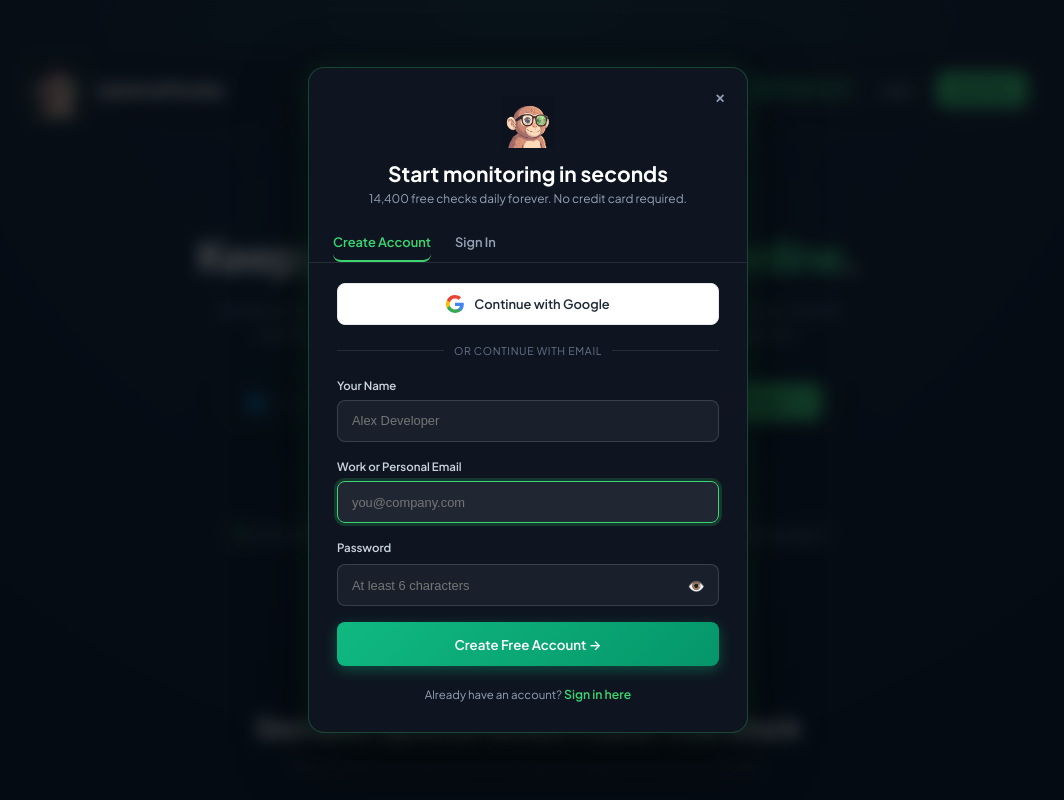
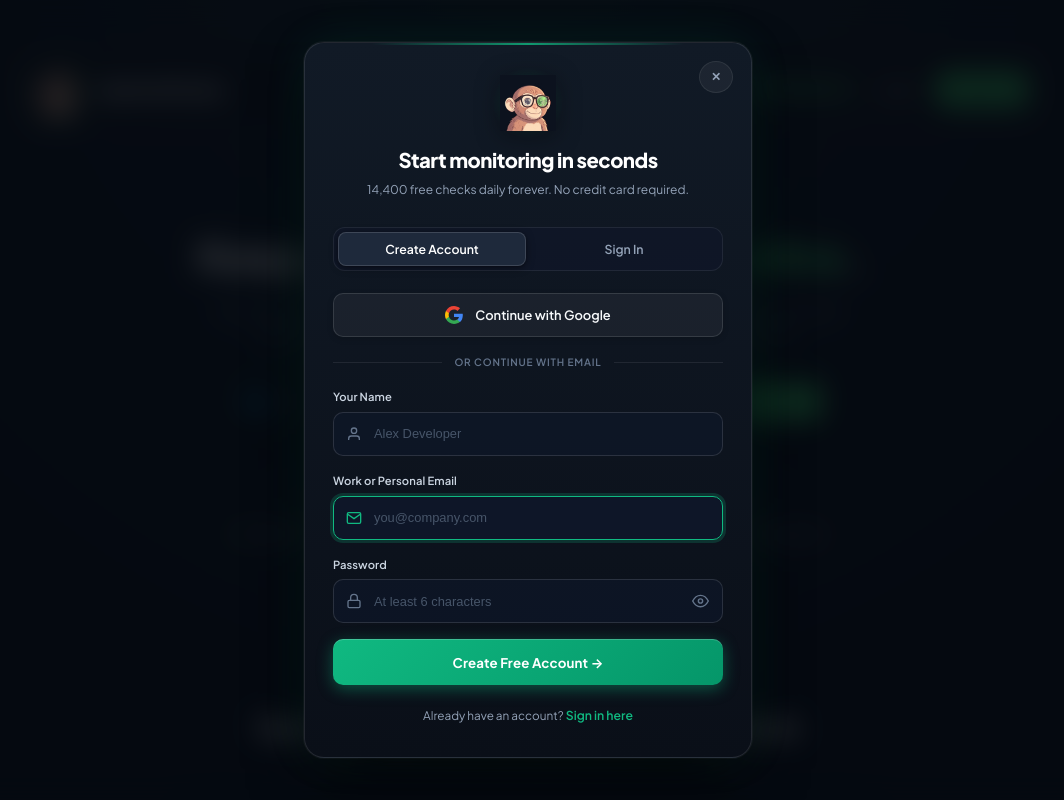
Before and after one commit to netfirms/uptimemonk, a Next.js app in the folder web/: page /dashboard in a window 1280 px wide. Both pictures are taken after a click on the button "Start Free". Shown: the top 800 px of the page, without its empty margins (112-1176 px from the left). Built offline with nearby package versions, Linux system fonts and the light colour scheme; no server answers.

Commit message:
style(auth): enhance signup and signin dialog css with glassmorphism and segmented controls

```diff
--- a/web/src/app/globals.css
+++ b/web/src/app/globals.css
@@ -3432,147 +3432,212 @@ button.workspace-pill:hover {
 .auth-modal-backdrop {
   position: fixed;
   inset: 0;
-  background: rgba(5, 10, 16, 0.75);
-  backdrop-filter: blur(8px);
+  background: rgba(4, 8, 14, 0.82);
+  backdrop-filter: blur(14px);
+  -webkit-backdrop-filter: blur(14px);
   display: flex;
   align-items: center;
   justify-content: center;
   z-index: 9999;
-  padding: 16px;
-  animation: fadeIn 0.2s ease-out;
+  padding: 20px;
+  animation: authBackdropFadeIn 0.22s ease-out;
+}
+
+@keyframes authBackdropFadeIn {
+  from { opacity: 0; }
+  to { opacity: 1; }
 }
 
 .auth-modal-dialog {
-  background: #0e1520;
-  border: 1px solid rgba(59, 214, 113, 0.25);
-  border-radius: 16px;
+  background: linear-gradient(180deg, #111a26 0%, #0a0f18 100%);
+  border: 1px solid rgba(255, 255, 255, 0.1);
+  border-radius: 20px;
   width: 100%;
-  max-width: 440px;
-  box-shadow: 0 24px 64px rgba(0, 0, 0, 0.65), 0 0 30px rgba(59, 214, 113, 0.12);
+  max-width: 448px;
+  box-shadow:
+    0 24px 64px -12px rgba(0, 0, 0, 0.8),
+    0 0 0 1px rgba(255, 255, 255, 0.05),
+    0 0 48px -8px rgba(16, 185, 129, 0.15);
   overflow: hidden;
   position: relative;
-  animation: slideUp 0.25s cubic-bezier(0.16, 1, 0.3, 1);
+  animation: authDialogSlideUp 0.28s cubic-bezier(0.16, 1, 0.3, 1);
+}
+
+@keyframes authDialogSlideUp {
+  from {
+    opacity: 0;
+    transform: scale(0.96) translateY(14px);
+  }
+  to {
+    opacity: 1;
+    transform: scale(1) translateY(0);
+  }
+}
+
+/* Glowing top accent gradient line */
+.auth-modal-dialog::before {
+  content: "";
+  position: absolute;
+  top: 0;
+  left: 15%;
+  right: 15%;
+  height: 2px;
+  background: linear-gradient(90deg, transparent 0%, #10b981 50%, transparent 100%);
+  opacity: 0.8;
+  pointer-events: none;
 }
 
 .auth-modal-close {
   position: absolute;
-  top: 16px;
-  right: 16px;
-  background: transparent;
-  border: none;
+  top: 18px;
+  right: 18px;
+  background: rgba(255, 255, 255, 0.05);
+  border: 1px solid rgba(255, 255, 255, 0.08);
   color: #94a3b8;
   cursor: pointer;
-  padding: 6px;
-  border-radius: 6px;
+  width: 32px;
+  height: 32px;
+  border-radius: 50%;
   display: flex;
   align-items: center;
   justify-content: center;
-  transition: all 0.15s ease;
+  font-size: 0.85rem;
+  transition: all 0.18s ease;
+  z-index: 10;
 }
 
 .auth-modal-close:hover {
   color: #ffffff;
-  background: rgba(255, 255, 255, 0.08);
+  background: rgba(255, 255, 255, 0.12);
+  border-color: rgba(255, 255, 255, 0.2);
+  transform: rotate(90deg);
 }
 
 .auth-modal-header {
-  padding: 28px 24px 16px;
+  padding: 32px 28px 16px;
   text-align: center;
 }
 
-.auth-modal-logo {
+.auth-modal-logo-wrap {
+  position: relative;
   display: inline-flex;
   align-items: center;
   justify-content: center;
-  margin-bottom: 10px;
-}
-
-.auth-modal-header h3 {
-  font-size: 1.35rem;
-  font-weight: 700;
+  margin-bottom: 14px;
+}
+
+.auth-modal-logo-halo {
+  position: absolute;
+  inset: -8px;
+  background: radial-gradient(circle, rgba(16, 185, 129, 0.25) 0%, transparent 70%);
+  border-radius: 50%;
+  animation: pulseGlow 4s infinite ease-in-out;
+}
+
+.auth-modal-mascot-img {
+  position: relative;
+  filter: drop-shadow(0 4px 12px rgba(0, 0, 0, 0.4));
+}
+
+.auth-modal-title {
+  font-size: 1.45rem;
+  font-weight: 800;
+  letter-spacing: -0.025em;
   color: #ffffff;
   margin: 0 0 6px;
 }
 
-.auth-modal-header p {
-  font-size: 0.85rem;
+.auth-modal-subtitle {
+  font-size: 0.86rem;
   color: #94a3b8;
-  margin: 0;
-}
-
-.auth-target-preview {
-  display: inline-flex;
-  align-items: center;
-  gap: 6px;
-  margin-top: 10px;
-  background: rgba(59, 214, 113, 0.1);
-  border: 1px solid rgba(59, 214, 113, 0.3);
-  border-radius: 6px;
-  padding: 4px 10px;
-  font-size: 0.8rem;
-  color: #3BD671;
-  font-family: "JetBrains Mono", monospace;
-  word-break: break-all;
-}
-
+  margin: 0 auto;
+  max-width: 340px;
+  line-height: 1.45;
+}
+
+.auth-modal-body {
+  padding: 12px 28px 32px;
+}
+
+/* Modern Segmented Control Switcher */
 .auth-modal-tabs {
-  display: flex;
-  border-bottom: 1px solid rgba(255, 255, 255, 0.1);
-  padding: 0 24px;
-  gap: 24px;
-  margin-bottom: 20px;
+  display: grid;
+  grid-template-columns: 1fr 1fr;
+  background: rgba(15, 23, 42, 0.6);
+  border: 1px solid rgba(255, 255, 255, 0.08);
+  border-radius: 12px;
+  padding: 4px;
+  gap: 4px;
+  margin-bottom: 22px;
 }
 
 .auth-modal-tab {
-  background: none;
-  border: none;
-  border-bottom: 2px solid transparent;
+  background: transparent;
+  border: 1px solid transparent;
+  border-radius: 8px;
   color: #94a3b8;
-  font-size: 0.92rem;
+  font-size: 0.88rem;
   font-weight: 600;
-  padding: 10px 0;
+  padding: 8px 14px;
   cursor: pointer;
-  transition: all 0.15s ease;
-}
-
-.auth-modal-tab:hover {
-  color: #e2e8f0;
+  transition: all 0.2s cubic-bezier(0.16, 1, 0.3, 1);
+  display: flex;
+  align-items: center;
+  justify-content: center;
+  outline: none;
+}
+
+.auth-modal-tab:hover:not(.active) {
+  color: #f1f5f9;
+  background: rgba(255, 255, 255, 0.05);
 }
 
 .auth-modal-tab.active {
-  color: #3BD671;
-  border-bottom-color: #3BD671;
-}
-
-.auth-modal-body {
-  padding: 0 28px 28px;
-}
-
+  background: #1e293b;
+  color: #ffffff;
+  border-color: rgba(255, 255, 255, 0.14);
+  box-shadow: 0 2px 8px rgba(0, 0, 0, 0.4), 0 1px 2px rgba(0, 0, 0, 0.2);
+}
+
+/* Social Google Button */
 .btn-google-social {
   width: 100%;
+  height: 44px;
   display: flex;
   align-items: center;
   justify-content: center;
-  gap: 10px;
-  padding: 11px 16px;
-  background: #ffffff;
-  color: #1f2937;
-  border: 1px solid #e5e7eb;
-  border-radius: 8px;
+  gap: 12px;
+  padding: 0 16px;
+  background: rgba(255, 255, 255, 0.05);
+  color: #f8fafc;
+  border: 1px solid rgba(255, 255, 255, 0.12);
+  border-radius: 10px;
   font-weight: 600;
   font-size: 0.92rem;
   cursor: pointer;
-  transition: all 0.15s ease;
+  transition: all 0.2s ease;
+  box-shadow: 0 2px 6px rgba(0, 0, 0, 0.15);
+  outline: none;
 }
 
 .btn-google-social:hover {
-  background: #f8fafc;
-  box-shadow: 0 3px 10px rgba(0, 0, 0, 0.15);
+  background: rgba(255, 255, 255, 0.09);
+  border-color: rgba(255, 255, 255, 0.22);
+  transform: translateY(-1px);
+  box-shadow: 0 4px 14px rgba(0, 0, 0, 0.3);
+}
+
+.btn-google-social:focus-visible,
+.auth-modal-tab:focus-visible,
+.btn-auth-submit:focus-visible {
+  outline: 2px solid #10b981;
+  outline-offset: 2px;
 }
 
 .btn-google-social:disabled {
-  opacity: 0.7;
+  opacity: 0.6;
   cursor: not-allowed;
+  transform: none;
 }
 
 .auth-divider {
@@ -3581,41 +3646,43 @@ button.workspace-pill:hover {
   text-align: center;
   margin: 18px 0;
   color: #64748b;
-  font-size: 0.76rem;
+  font-size: 0.72rem;
+  font-weight: 600;
   text-transform: uppercase;
-  letter-spacing: 0.06em;
+  letter-spacing: 0.08em;
 }
 
 .auth-divider::before,
 .auth-divider::after {
   content: "";
   flex: 1;
-  border-bottom: 1px solid rgba(255, 255, 255, 0.1);
+  border-bottom: 1px solid rgba(255, 255, 255, 0.08);
 }
 
 .auth-divider span {
-  padding: 0 10px;
-}
-
+  padding: 0 12px;
+}
+
+/* Form Fields */
 .auth-field {
   display: flex;
   flex-direction: column;
-  gap: 6px;
+  gap: 7px;
   margin-bottom: 16px;
   text-align: left;
 }
 
 .auth-field label {
-  font-size: 0.82rem;
+  font-size: 0.8rem;
   font-weight: 600;
   color: #cbd5e1;
+  letter-spacing: 0.01em;
 }
 
 .auth-label-row {
   display: flex;
   justify-content: space-between;
   align-items: center;
-  margin-bottom: 2px;
 }
 
 .auth-link-subtle {
@@ -3640,28 +3707,54 @@ button.workspace-pill:hover {
   width: 100%;
 }
 
+.auth-input-icon {
+  position: absolute;
+  left: 13px;
+  top: 50%;
+  transform: translateY(-50%);
+  display: flex;
+  align-items: center;
+  justify-content: center;
+  color: #64748b;
+  pointer-events: none;
+  transition: color 0.2s ease;
+  z-index: 2;
+}
+
+.auth-input-wrap:focus-within .auth-input-icon {
+  color: #10b981;
+}
+
 .auth-input-wrap input {
   width: 100%;
-  height: 42px;
-  padding: 10px 14px;
-  background: rgba(255, 255, 255, 0.05);
-  border: 1px solid rgba(255, 255, 255, 0.14);
-  border-radius: 8px;
+  height: 44px;
+  padding: 0 14px;
+  background: rgba(15, 23, 42, 0.65);
+  border: 1px solid rgba(255, 255, 255, 0.12);
+  border-radius: 10px;
   color: #ffffff;
   font-size: 0.92rem;
-  transition: all 0.15s ease;
+  transition: all 0.2s ease;
   box-sizing: border-box;
+}
+
+.auth-input-wrap input.has-icon {
+  padding-left: 40px;
+}
+
+.auth-input-wrap input.has-toggle {
+  padding-right: 44px;
 }
 
 .auth-input-wrap input:focus {
   outline: none;
-  border-color: #3BD671;
-  background: rgba(255, 255, 255, 0.08);
-  box-shadow: 0 0 0 3px rgba(59, 214, 113, 0.18);
-}
-
-.auth-input-wrap input.has-toggle {
-  padding-right: 44px;
+  border-color: #10b981;
+  background: rgba(15, 23, 42, 0.9);
+  box-shadow: 0 0 0 3px rgba(16, 185, 129, 0.2);
+}
+
+.auth-input-wrap input::placeholder {
+  color: #475569;
 }
 
 .auth-pwd-toggle {
@@ -3669,14 +3762,12 @@ button.workspace-pill:hover {
   right: 8px;
   top: 50%;
   transform: translateY(-50%);
-  background: none !important;
+  background: transparent !important;
   border: none !important;
-  color: #94a3b8;
+  color: #64748b;
   cursor: pointer;
   padding: 6px;
-  border-radius: 4px;
-  font-size: 1rem;
-  line-height: 1;
+  border-radius: 6px;
   display: flex;
   align-items: center;
   justify-content: center;
@@ -3684,65 +3775,90 @@ button.workspace-pill:hover {
 }
 
 .auth-pwd-toggle:hover {
-  color: #ffffff;
+  color: #e2e8f0;
   background: rgba(255, 255, 255, 0.08) !important;
 }
 
+/* Password Strength Segmented Meter */
 .auth-pwd-strength {
   display: flex;
-  align-items: center;
-  gap: 8px;
+  flex-direction: column;
+  gap: 5px;
   margin-top: 6px;
 }
 
-.auth-strength-bar {
+.strength-bars {
+  display: grid;
+  grid-template-columns: repeat(4, 1fr);
+  gap: 5px;
+}
+
+.strength-segment {
   height: 4px;
-  flex: 1;
   border-radius: 2px;
-  background: rgba(255, 255, 255, 0.1);
-  transition: background 0.2s ease;
-}
-
-.auth-strength-bar.weak {
+  background: rgba(255, 255, 255, 0.08);
+  transition: all 0.25s ease;
+}
+
+.strength-segment.weak {
   background: #ef4444;
 }
 
-.auth-strength-bar.medium {
+.strength-segment.medium {
   background: #f59e0b;
 }
 
-.auth-strength-bar.strong {
+.strength-segment.strong {
   background: #10b981;
 }
 
 .strength-text {
   font-size: 0.74rem;
-  color: #94a3b8;
-}
-
+  font-weight: 500;
+}
+
+.strength-text.weak {
+  color: #ef4444;
+}
+
+.strength-text.medium {
+  color: #f59e0b;
+}
+
+.strength-text.strong {
+  color: #10b981;
+}
+
+/* Primary Action CTA Button */
 .btn-auth-submit {
   width: 100%;
-  height: 44px;
-  margin-top: 10px;
+  height: 46px;
+  margin-top: 14px;
   background: linear-gradient(135deg, #10b981 0%, #059669 100%);
   color: #ffffff;
   border: none;
-  border-radius: 8px;
-  font-weight: 600;
+  border-radius: 10px;
+  font-weight: 700;
   font-size: 0.95rem;
+  letter-spacing: 0.01em;
   cursor: pointer;
-  transition: all 0.2s ease;
+  transition: all 0.2s cubic-bezier(0.16, 1, 0.3, 1);
   display: flex;
   align-items: center;
   justify-content: center;
   gap: 8px;
-  box-shadow: 0 4px 14px rgba(16, 185, 129, 0.35);
+  box-shadow: 0 4px 16px rgba(16, 185, 129, 0.4), inset 0 1px 0 rgba(255, 255, 255, 0.2);
 }
 
 .btn-auth-submit:hover:not(:disabled) {
   background: linear-gradient(135deg, #059669 0%, #047857 100%);
-  transform: translateY(-1px);
-  box-shadow: 0 6px 18px rgba(16, 185, 129, 0.45);
+  transform: translateY(-1.5px);
+  box-shadow: 0 8px 24px rgba(16, 185, 129, 0.5), inset 0 1px 0 rgba(255, 255, 255, 0.25);
+}
+
+.btn-auth-submit:active:not(:disabled) {
+  transform: translateY(0.5px);
+  box-shadow: 0 2px 8px rgba(16, 185, 129, 0.35);
 }
 
 .btn-auth-submit:disabled {
@@ -3751,34 +3867,42 @@ button.workspace-pill:hover {
   transform: none;
 }
 
+/* Alert Notification Banners */
 .auth-alert {
-  padding: 10px 14px;
-  border-radius: 8px;
+  padding: 11px 14px;
+  border-radius: 10px;
   font-size: 0.84rem;
   line-height: 1.4;
   margin-bottom: 16px;
   display: flex;
-  align-items: center;
-  gap: 8px;
+  align-items: flex-start;
+  gap: 10px;
   text-align: left;
+  animation: authAlertSlide 0.2s ease-out;
+}
+
+@keyframes authAlertSlide {
+  from { opacity: 0; transform: translateY(-4px); }
+  to { opacity: 1; transform: translateY(0); }
 }
 
 .auth-alert.ok {
-  background: rgba(59, 214, 113, 0.12);
-  border: 1px solid rgba(59, 214, 113, 0.3);
-  color: #3BD671;
+  background: rgba(16, 185, 129, 0.12);
+  border: 1px solid rgba(16, 185, 129, 0.3);
+  color: #34d399;
 }
 
 .auth-alert.err {
   background: rgba(239, 68, 68, 0.12);
   border: 1px solid rgba(239, 68, 68, 0.3);
-  color: #f87171;
-}
-
+  color: #fca5a5;
+}
+
+/* Modal Footer */
 .auth-modal-footer {
-  margin-top: 20px;
+  margin-top: 22px;
   text-align: center;
-  font-size: 0.82rem;
+  font-size: 0.84rem;
   color: #94a3b8;
 }
 
@@ -3790,7 +3914,7 @@ button.workspace-pill:hover {
   background: none !important;
   border: none !important;
   padding: 0 !important;
-  color: #3BD671 !important;
+  color: #10b981 !important;
   font-weight: 600;
   cursor: pointer;
   transition: color 0.15s ease;
@@ -3798,7 +3922,7 @@ button.workspace-pill:hover {
 
 .auth-link-highlight:hover {
   text-decoration: underline;
-  color: #4ade80 !important;
+  color: #34d399 !important;
 }
 
 /* ==========================================================================
--- a/web/src/components/AuthModal.tsx
+++ b/web/src/components/AuthModal.tsx
@@ -218,8 +218,9 @@ export default function AuthModal({
 
         {/* Brand Mascot & Heading */}
         <div className="auth-modal-header">
-          <div className="auth-modal-logo">
-            <img src="/mascot-128.png" alt="UptimeMonke Mascot" width={52} height={52} />
+          <div className="auth-modal-logo-wrap">
+            <div className="auth-modal-logo-halo" />
+            <img src="/mascot-128.png" alt="UptimeMonke Mascot" width={56} height={56} className="auth-modal-mascot-img" />
           </div>
           <h2 id="auth-modal-title" className="auth-modal-title">
             {mode === "signup"
@@ -239,11 +240,14 @@ export default function AuthModal({
           </p>
         </div>
 
-        {/* Tab Switcher (Sign Up vs Sign In) */}
+        <div className="auth-modal-body">
+          {/* Segmented Control Tabs (Sign Up vs Sign In) */}
           {mode !== "reset" && (
-          <div className="auth-modal-tabs">
+            <div className="auth-modal-tabs" role="tablist">
               <button
                 type="button"
+                role="tab"
+                aria-selected={mode === "signup"}
                 className={`auth-modal-tab ${mode === "signup" ? "active" : ""}`}
                 onClick={() => {
                   setMode("signup");
@@ -254,6 +258,8 @@ export default function AuthModal({
               </button>
               <button
                 type="button"
+                role="tab"
+                aria-selected={mode === "signin"}
                 className={`auth-modal-tab ${mode === "signin" ? "active" : ""}`}
                 onClick={() => {
                   setMode("signin");
@@ -265,15 +271,23 @@ export default function AuthModal({
             </div>
           )}
 
-        <div className="auth-modal-body">
           {/* Notification / Error Banners */}
           {notice && (
             <div className="auth-alert ok" role="status">
+              <svg width="18" height="18" viewBox="0 0 24 24" fill="none" stroke="currentColor" strokeWidth="2" style={{ flexShrink: 0 }}>
+                <path d="M22 11.08V12a10 10 0 1 1-5.93-9.14" />
+                <polyline points="22 4 12 14.01 9 11.01" />
+              </svg>
               <span>{notice}</span>
             </div>
           )}
           {error && (
             <div className="auth-alert err" role="alert">
+              <svg width="18" height="18" viewBox="0 0 24 24" fill="none" stroke="currentColor" strokeWidth="2" style={{ flexShrink: 0 }}>
+                <circle cx="12" cy="12" r="10" />
+                <line x1="12" y1="8" x2="12" y2="12" />
+                <line x1="12" y1="16" x2="12.01" y2="16" />
+              </svg>
               <span>{error}</span>
             </div>
           )}
@@ -287,7 +301,7 @@ export default function AuthModal({
                 onClick={handleGoogleSignIn}
                 disabled={googleBusy || busy}
               >
-                <svg width="18" height="18" viewBox="0 0 24 24">
+                <svg width="18" height="18" viewBox="0 0 24 24" style={{ flexShrink: 0 }}>
                   <path
                     fill="#4285F4"
                     d="M23.745 12.27c0-.7-.06-1.4-.19-2.07H12v4.51h6.6c-.29 1.52-1.14 2.82-2.4 3.68v3.05h3.88c2.27-2.09 3.665-5.17 3.665-9.17z"
@@ -320,8 +334,13 @@ export default function AuthModal({
               <div className="auth-field">
                 <label htmlFor="auth-name">Your Name</label>
                 <div className="auth-input-wrap">
+                  <svg className="auth-input-icon" width="16" height="16" viewBox="0 0 24 24" fill="none" stroke="currentColor" strokeWidth="2">
+                    <path d="M20 21v-2a4 4 0 0 0-4-4H8a4 4 0 0 0-4 4v2" />
+                    <circle cx="12" cy="7" r="4" />
+                  </svg>
                   <input
                     id="auth-name"
+                    className="has-icon"
                     type="text"
                     autoComplete="name"
                     value={name}
@@ -335,8 +354,13 @@ export default function AuthModal({
             <div className="auth-field">
               <label htmlFor="auth-email">Work or Personal Email</label>
               <div className="auth-input-wrap">
+                <svg className="auth-input-icon" width="16" height="16" viewBox="0 0 24 24" fill="none" stroke="currentColor" strokeWidth="2">
+                  <path d="M4 4h16c1.1 0 2 .9 2 2v12c0 1.1-.9 2-2 2H4c-1.1 0-2-.9-2-2V6c0-1.1.9-2 2-2z" />
+                  <polyline points="22,6 12,13 2,6" />
+                </svg>
                 <input
                   id="auth-email"
+                  className="has-icon"
                   ref={emailInputRef}
                   type="email"
                   required
@@ -366,9 +390,13 @@ export default function AuthModal({
                   )}
                 </div>
                 <div className="auth-input-wrap">
+                  <svg className="auth-input-icon" width="16" height="16" viewBox="0 0 24 24" fill="none" stroke="currentColor" strokeWidth="2">
+                    <rect x="3" y="11" width="18" height="11" rx="2" ry="2" />
+                    <path d="M7 11V7a5 5 0 0 1 10 0v4" />
+                  </svg>
                   <input
                     id="auth-password"
-                    className="has-toggle"
+                    className="has-icon has-toggle"
                     type={showPassword ? "text" : "password"}
                     required
                     minLength={6}
@@ -384,22 +412,33 @@ export default function AuthModal({
                     title={showPassword ? "Hide password" : "Show password"}
                     aria-label={showPassword ? "Hide password" : "Show password"}
                   >
-                    {showPassword ? "🙈" : "👁️"}
+                    {showPassword ? (
+                      <svg width="17" height="17" viewBox="0 0 24 24" fill="none" stroke="currentColor" strokeWidth="2">
+                        <path d="M17.94 17.94A10.07 10.07 0 0 1 12 20c-7 0-11-8-11-8a18.45 18.45 0 0 1 5.06-5.94M9.9 4.24A9.12 9.12 0 0 1 12 4c7 0 11 8 11 8a18.5 18.5 0 0 1-2.16 3.19m-6.72-1.07a3 3 0 1 1-4.24-4.24" />
+                        <line x1="1" y1="1" x2="23" y2="23" />
+                      </svg>
+                    ) : (
+                      <svg width="17" height="17" viewBox="0 0 24 24" fill="none" stroke="currentColor" strokeWidth="2">
+                        <path d="M1 12s4-8 11-8 11 8 11 8-4 8-11 8-11-8-11-8z" />
+                        <circle cx="12" cy="12" r="3" />
+                      </svg>
+                    )}
                   </button>
                 </div>
                 {mode === "signup" && password.length > 0 && (
                   <div className="auth-pwd-strength">
-                    <span
-                      className={`auth-strength-bar ${
-                        password.length >= 10 ? "strong" : password.length >= 6 ? "medium" : "weak"
-                      }`}
-                    />
-                    <span className="strength-text">
+                    <div className="strength-bars">
+                      <div className={`strength-segment ${password.length >= 1 ? (password.length >= 10 ? "strong" : password.length >= 6 ? "medium" : "weak") : ""}`} />
+                      <div className={`strength-segment ${password.length >= 6 ? (password.length >= 10 ? "strong" : "medium") : ""}`} />
+                      <div className={`strength-segment ${password.length >= 8 ? (password.length >= 10 ? "strong" : "medium") : ""}`} />
+                      <div className={`strength-segment ${password.length >= 10 ? "strong" : ""}`} />
+                    </div>
+                    <span className={`strength-text ${password.length >= 10 ? "strong" : password.length >= 6 ? "medium" : "weak"}`}>
                       {password.length >= 10
                         ? "Great password"
                         : password.length >= 6
                         ? "Decent password"
-                        : "Too short"}
+                        : "Too short (min 6 characters)"}
                     </span>
                   </div>
                 )}
```
Lines whose indentation alone changed are shown as unchanged.
